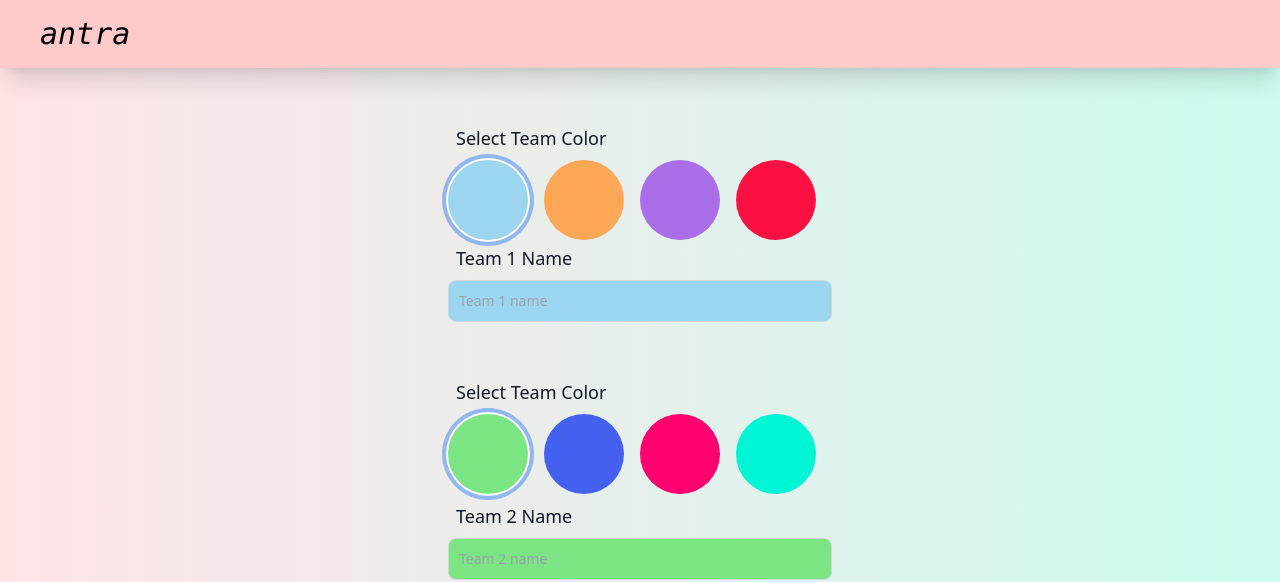
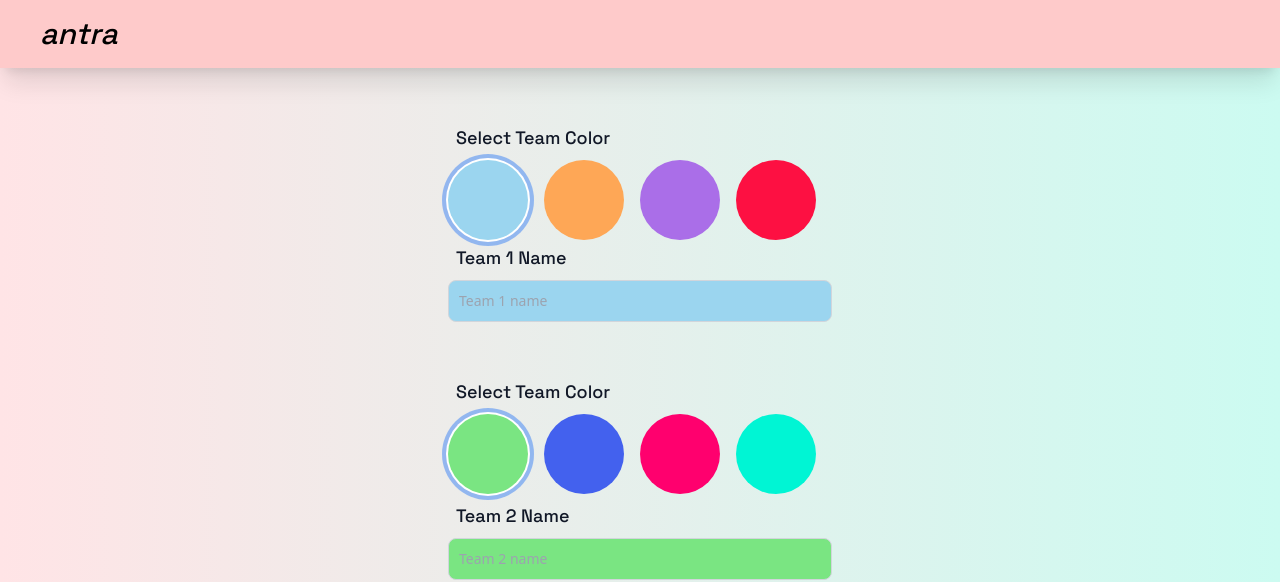
Before and after one commit to Prashant-superior/Antra, a React (Vite) app: page / in a window 1280 px wide. Shown: the top 582 px of the page. Built offline with nearby package versions, Linux system fonts and the light colour scheme; a web font is replaced by a local one.

Commit message:
font-change

```diff
--- a/src/App.jsx
+++ b/src/App.jsx
@@ -8,7 +8,7 @@ import Winning from './pages/Winning.jsx';
 function App() {
   return (
     <div className='bg-gradient-to-r from-rose-100 to-teal-100 min-h-screen w-full'>
-      <div className='bg-red-200 text-3xl pl-10 p-4 shadow-xl font-mono italic '>
+      <div className='bg-red-200 text-3xl pl-10 p-4 shadow-xl font-mono italic font-spaceGrotesk'>
         <h1>antra</h1>
       </div>
       <Router>
--- a/src/components/Option.jsx
+++ b/src/components/Option.jsx
@@ -3,7 +3,7 @@ import SingleButton from "./SingleButton";
 const Option = ({title, col1, col2, correct, onScoreT1Click, onScoreT2Click}) => {
     return (
         <>
-            <div className="flex flex-col justify-center min-w-96 border-0 border-indigo-500/100 bg-white rounded shadow-lg px-3 m-5">
+            <div className="flex flex-col justify-center min-w-96 border-0 border-indigo-500/100 bg-white rounded shadow-lg px-3 m-5 font-spaceGrotesk">
                 <div className="flex justify-center font-medium text-base mt-3 mb-1">
                     <span>{title}</span>
                 </div>
--- a/src/components/ScoreCard.jsx
+++ b/src/components/ScoreCard.jsx
@@ -3,12 +3,12 @@ const ScoreCard = ({ teamColor, teamScore, teamName }) => {
 
   return (
     <>
-      <div className="flex flex-col bg-white border shadow-sm rounded-xl  dark:shadow-neutral-700/70 max-w-96 min-w-80" style={{ backgroundColor: teamColor }}>
+      <div className="flex flex-col bg-white border shadow-sm rounded-xl  dark:shadow-neutral-700/70 max-w-96 min-w-80 font-spaceGrotesk" style={{ backgroundColor: teamColor }}>
         <div className="p-3 md:p-5">
-          <h3 className="text-lg  text-black-300 flex justify-around ">
+          <h3 className="text-lg  text-black-300 flex justify-around font-spaceGrotesk">
             {teamName}
           </h3>
-          <p className="mt-2 text-black-500 dark:text-black-500 flex justify-around text-2xl font-semibold ">
+          <p className="mt-2 text-black-500 dark:text-black-500 flex justify-around text-2xl font-semibold font-spaceGrotesk">
             {teamScore}
           </p>
 
--- a/src/components/Trial.jsx
+++ b/src/components/Trial.jsx
@@ -158,9 +158,9 @@ const Game = () => {
         id="intro-slider"
         className="fixed inset-0 p-10 z-50 flex flex-col font-spaceGrotesk justify-center items-start gap-10 tracking-tight hidden"
       >
-        <h1 className="text-6xl sm:text-9xl" id="title-1">LET THE</h1>
-        <h1 className="text-6xl sm:text-9xl" id="title-2">MAGIC OF <span className="italic text-red-400"> antra </span></h1>
-        <h1 className="text-6xl sm:text-9xl" id="title-3">BEGIN</h1>
+        <h1 className="text-6xl sm:text-9xl font-spaceGrotesk" id="title-1 ">LET THE</h1>
+        <h1 className="text-6xl sm:text-9xl font-spaceGrotesk" id="title-2">MAGIC OF <span className="italic text-red-400"> antra </span></h1>
+        <h1 className="text-6xl sm:text-9xl font-spaceGrotesk" id="title-3">BEGIN</h1>
       </div>
 
       {/* Main game content */}
--- a/src/pages/GenreSelection.jsx
+++ b/src/pages/GenreSelection.jsx
@@ -35,7 +35,7 @@ const GenreSelection = ()=>{
         <>
 
         <div className="h-full flex flex-col justify-center	items-center min-h-screen">
-        <div className='font-semibold text-center text-lg '> Select genre </div>
+        <div className='font-semibold text-center text-lg font-spaceGrotesk'> Select genre </div>
             <div className="w-full flex flex-row justify-center">
                 <div  onClick={() => handleClick("English")}>
                     <img className="h-auto max-w-sm rounded-lg m-5
--- a/src/pages/LandingPage.jsx
+++ b/src/pages/LandingPage.jsx
@@ -46,7 +46,7 @@ const LandingPage = () => {
             <div className="flex flex-col space-y-6">
                 <div className=" ">
                     <div className=" flex flex-col">
-                        <label className="block mb-2 px-2 text-start text-lg font-medium text-gray-900 dark:text-black">Select Team Color</label>
+                        <label className="block mb-2 px-2 text-start text-lg font-medium text-gray-900 dark:text-black font-spaceGrotesk">Select Team Color</label>
                         <div className="flex space-x-4">
                             {['#9bd5ef', '#fea756', '#aa6ee8', '#fd1042'].map(color => (
                                 <div
@@ -59,13 +59,13 @@ const LandingPage = () => {
                         </div>
                     </div>
                     <div className="mb-8 flex flex-col">
-                        <label htmlFor="Team 1 Name" className="block mb-2 pt-1 px-2 text-start text-lg font-medium text-gray-900 dark:text-black">Team 1 Name</label>
+                        <label htmlFor="Team 1 Name" className="block mb-2 pt-1 px-2 text-start text-lg font-medium text-gray-900 dark:text-black font-spaceGrotesk">Team 1 Name</label>
                         <input type="text" id="Team 1 Name" className="bg-gray-50 border border-gray-300 text-zinc-950 text-sm font-medium rounded-lg focus:ring-blue-500 focus:border-blue-500 block w-96 p-2.5 dark:border-gray-600 dark:placeholder-gray-400 dark:text-gray-900 dark:focus:ring-blue-500 dark:focus:border-blue-500" placeholder="Team 1 name" style={{ backgroundColor: teamColor1 }} onChange={(e) => handlename1(e)} />
                     </div>
                 </div>
                 <div>
                     <div className="mb-2 flex flex-col">
-                        <label className="block mb-2 px-2 text-start text-lg font-medium text-gray-900 dark:text-black">Select Team Color</label>
+                        <label className="block mb-2 px-2 text-start text-lg font-medium text-gray-900 dark:text-black font-spaceGrotesk">Select Team Color</label>
                         <div className="flex space-x-4">
                             {['#7ae582', '#4361ee', '#ff006e', '#00f5d4'].map(color => (
                                 <div
@@ -78,7 +78,7 @@ const LandingPage = () => {
                         </div>
                     </div>
                     <div className="mb-1 flex flex-col">
-                        <label htmlFor="Team 2 Name" className="block mb-2 px-2 text-start text-lg font-medium text-gray-900 dark:text-black">Team 2 Name</label>
+                        <label htmlFor="Team 2 Name" className="block mb-2 px-2 text-start text-lg font-medium text-gray-900 dark:text-black font-spaceGrotesk">Team 2 Name</label>
                         <input type="text" id="Team 2 Name" className="bg-gray-50 border border-gray-300 text-gray-900 text-sm font-medium rounded-lg focus:ring-blue-500 focus:border-blue-500 block w-96 p-2.5 dark:border-gray-600 dark:placeholder-gray-400 dark:text-gray-900 dark:focus:ring-blue-500 dark:focus:border-blue-500" placeholder="Team 2 name" style={{ backgroundColor: teamColor2 }} onChange={(e) => handlename2(e)} />
                     </div>
                 </div>
@@ -88,7 +88,7 @@ const LandingPage = () => {
                             <svg className="w-6 h-6" fill="none" stroke="currentColor" viewBox="0 0 24 24" xmlns="http://www.w3.org/2000/svg"><path strokeLinecap="round" strokeLinejoin="round" strokeWidth="2" d="M14 5l7 7m0 0l-7 7m7-7H3"></path></svg>
                         </span>
                         <span className="absolute flex items-center justify-center w-full h-full text-black transition-all duration-300 transform group-hover:translate-x-full ease">Let's Go</span>
-                        <span className="relative invisible">Let's GO</span>
+                        <span className="relative invisible font-spaceGrotesk">Let's GO</span>
                     </a>
                 </div>
             </div>
```
